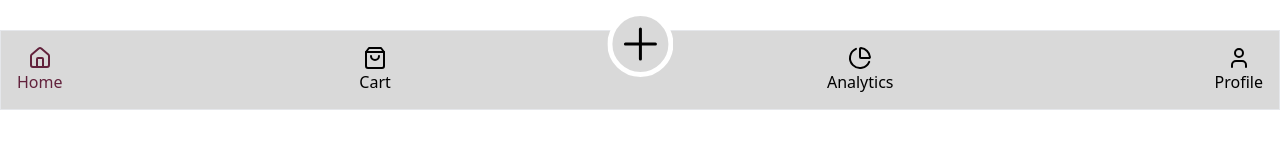
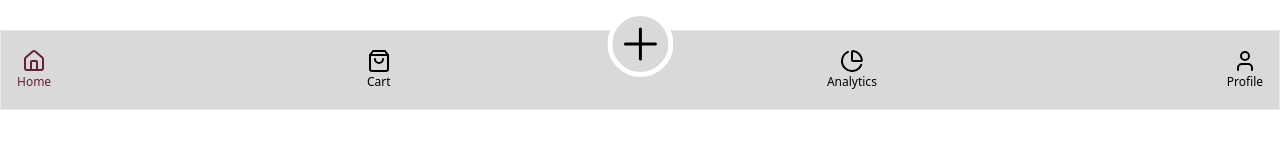
Before and after one commit to jancobruwer-coding/maties-marketplace-final, a React (Vite) app: page / in a window 1280 px wide. Shown: the part 690-838 px from the top of the page. Built offline with nearby package versions, Linux system fonts and the light colour scheme.

Commit message:
font-size change

```diff
--- a/src/components/Navbar.jsx
+++ b/src/components/Navbar.jsx
@@ -17,7 +17,7 @@ const Navbar = () => {
               }`}
             >
               <Home />
-              <p className="select-none">Home</p>
+              <p className="select-none text-[12px]">Home</p>
             </div>
             <div
               className={`flex flex-col items-center cursor-pointer ${
@@ -25,7 +25,7 @@ const Navbar = () => {
               }`}
             >
               <ShoppingBag />
-              <p className="select-none">Cart</p>
+              <p className="select-none text-[12px]">Cart</p>
             </div>
           </div>
           <div className="flex items-center justify-between min-w-[35%] ">
@@ -35,7 +35,7 @@ const Navbar = () => {
               }`}
             >
               <PieChart />
-              <p className="select-none">Analytics</p>
+              <p className="select-none text-[12px]">Analytics</p>
             </div>
             <div
               className={`flex flex-col items-center cursor-pointer ${
@@ -43,7 +43,7 @@ const Navbar = () => {
               }`}
             >
               <User />
-              <p className="select-none">Profile</p>
+              <p className="select-none text-[12px]">Profile</p>
             </div>
           </div>
         </div>
```
